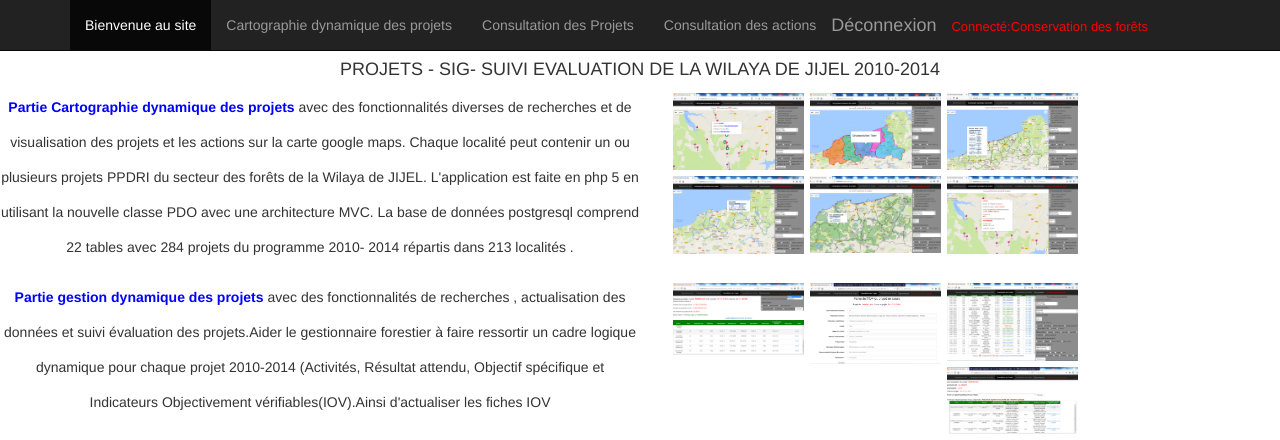
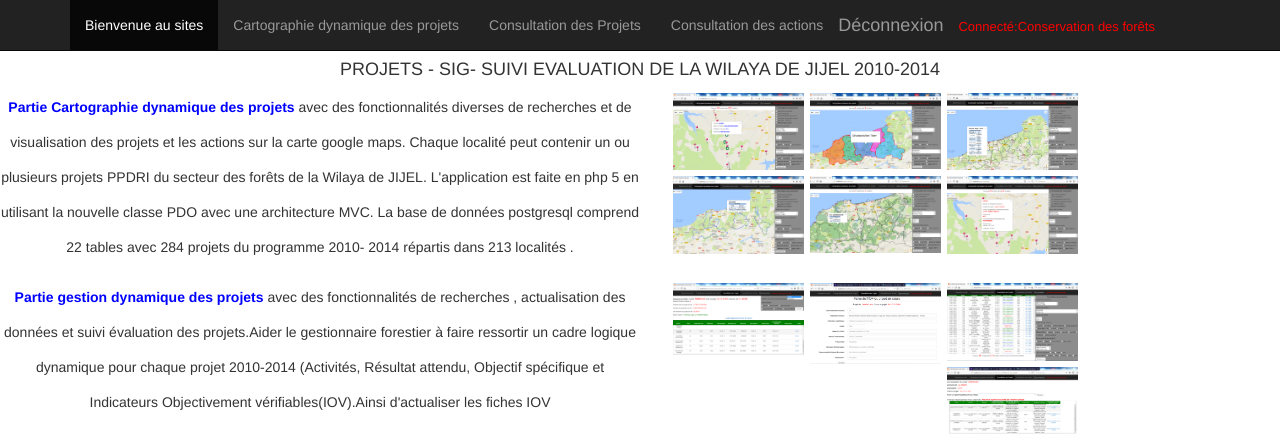
Before and after one commit to roulamokhtar/SiteTest, a PHP site: page /Bienvenue.php in a window 1280 px wide. Shown: the top 440 px of the page. Run offline with PHP 8.4, Linux system fonts and the light colour scheme; the visitor is signed in with stand-in values (Sample User, id 1); some libraries are stand-ins or nearby versions.

Commit message:
Bienvenue au sites

```diff
--- a/view/template/vueNavbar.php
+++ b/view/template/vueNavbar.php
@@ -10,7 +10,7 @@
         </div>
         <div class="collapse navbar-collapse">
           <ul class="nav navbar-nav">
-          <li <?php echo ($page == "indexs") ? 'class="active"' : ''; ?> ><a href="Bienvenue.php">Bienvenue au site </a></li>
+          <li <?php echo ($page == "indexs") ? 'class="active"' : ''; ?> ><a href="Bienvenue.php">Bienvenue au sites </a></li>
             <li <?php echo ($page == "maps") ? 'class="active"' : ''; ?> ><a href="maps.php">Cartographie dynamique des projets </a></li>
             <li <?php echo ($page == "projets") ? 'class="active"' : ''; ?> ><a href="projets.php">Consultation des Projets </a></li>
           <li <?php echo ($page == "actions") ? 'class="active"' : ''; ?> ><a href="actions.php">Consultation des actions</a></li>
```
